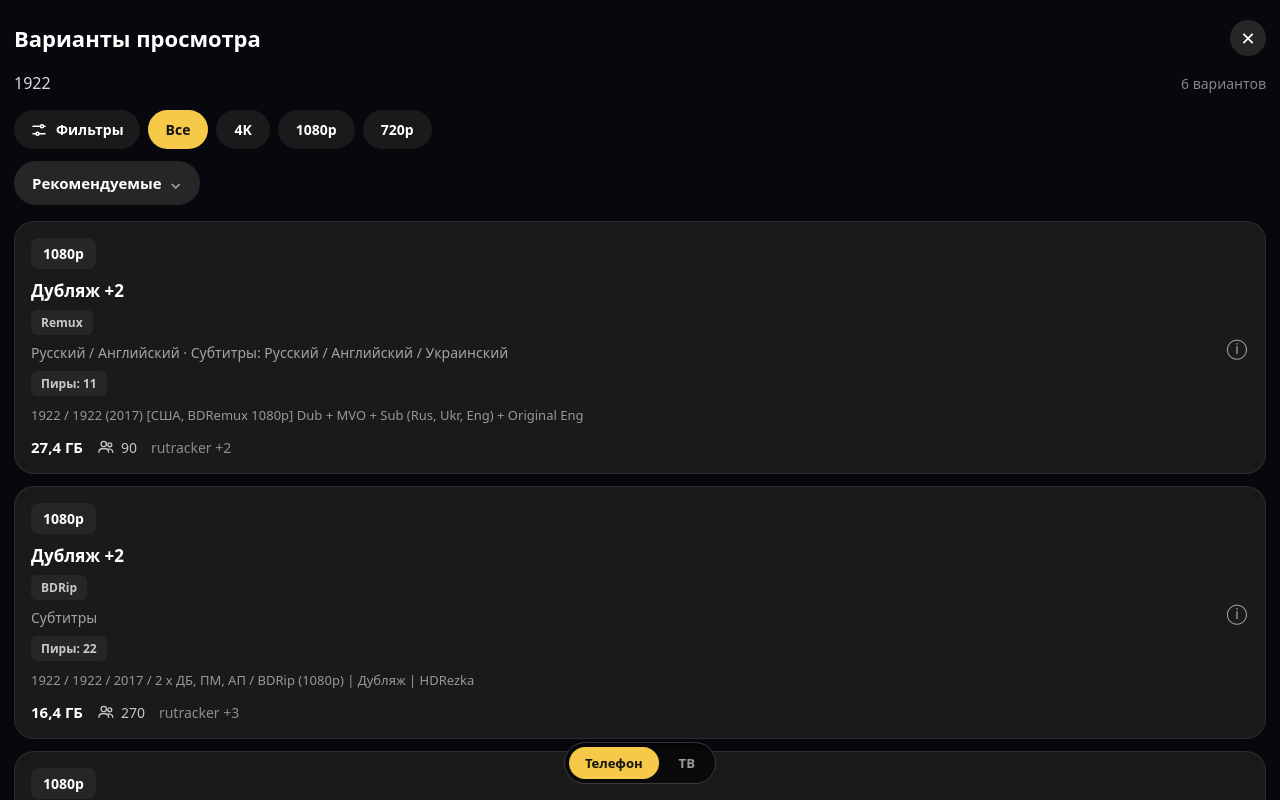
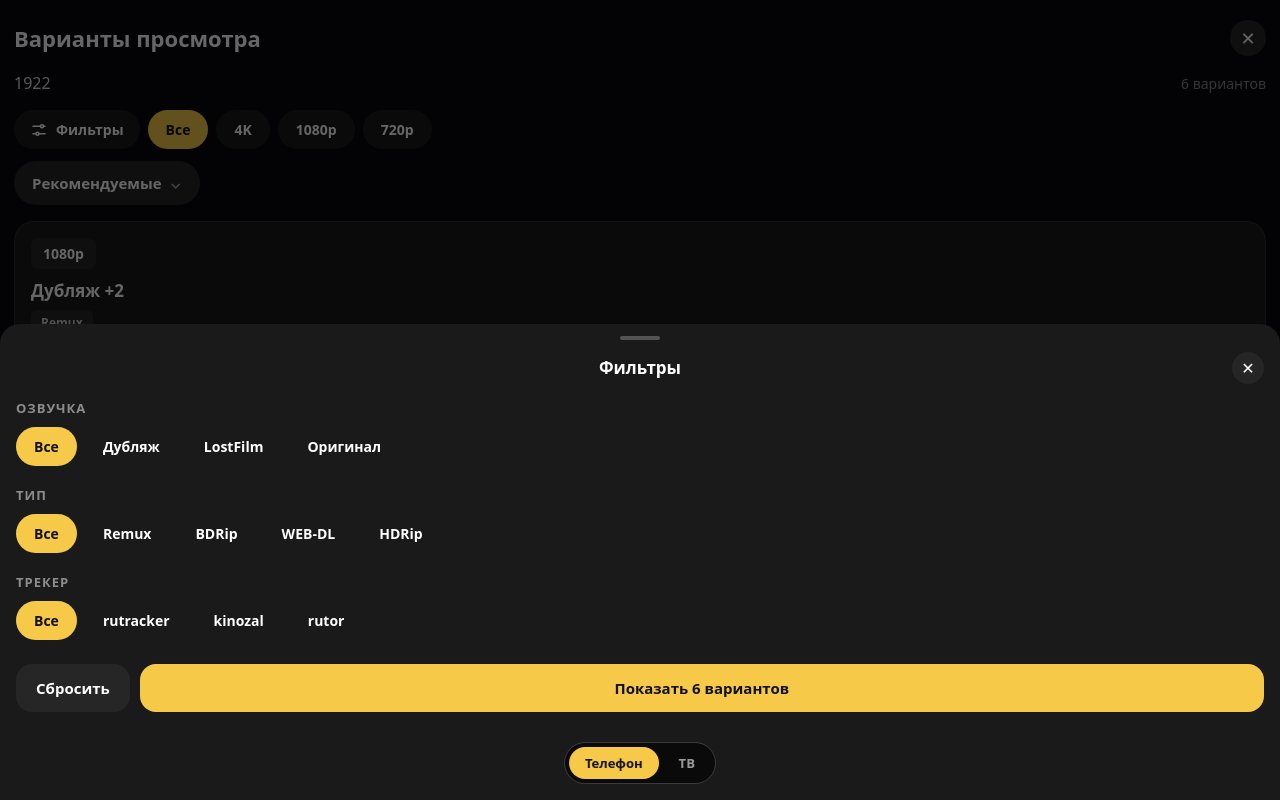
Before and after one commit to aukro1408/aukro1408.github.io, a plain HTML site: page preview/torrent-preview.html in a window 1280 px wide. Both pictures are taken after a click on the button "Фильтры". Shown: the top 800 px of the page. Drawn offline with Linux system fonts and the light colour scheme.

Commit message:
preview: Torrents filters sheet, no info icon

```diff
--- a/preview/torrent-preview.html
+++ b/preview/torrent-preview.html
@@ -26,7 +26,7 @@
   .sort-row { margin-bottom: 16px; }
   .sort-btn { display: inline-flex; align-items: center; gap: 8px; padding: 12px 18px; border-radius: 999px; border: 0; background: #262626; color: #fff; font-family: inherit; font-size: 15px; font-weight: 600; cursor: pointer; }
   .sort-btn .chev { color: rgba(255,255,255,.6); }
-  .tor-card { position: relative; background: #1a1a1a; border: 1px solid rgba(255,255,255,.08); border-radius: 20px; padding: 16px 52px 16px 16px; margin-bottom: 12px; cursor: pointer; text-align: left; color: #fff; font-family: inherit; width: 100%; display: block; }
+  .tor-card { position: relative; background: #1a1a1a; border: 1px solid rgba(255,255,255,.08); border-radius: 20px; padding: 16px; margin-bottom: 12px; cursor: pointer; text-align: left; color: #fff; font-family: inherit; width: 100%; display: block; }
   .tor-q { display: inline-block; padding: 6px 12px; border-radius: 8px; background: #262626; color: #fff; font-size: 14px; font-weight: 700; margin-bottom: 10px; }
   .tor-title { font-size: 17px; font-weight: 700; margin-bottom: 8px; }
   .tor-tags { display: flex; gap: 6px; flex-wrap: wrap; margin-bottom: 8px; }
@@ -39,9 +39,8 @@
   .tor-seeds { display: inline-flex; align-items: center; gap: 6px; color: rgba(255,255,255,.75); }
   .tor-seeds svg { width: 18px; height: 18px; stroke: currentColor; fill: none; stroke-width: 1.8; stroke-linecap: round; }
   .tor-trk { color: rgba(255,255,255,.5); }
-  .tor-info { position: absolute; right: 12px; top: 50%; transform: translateY(-50%); width: 32px; height: 32px; border: 0; border-radius: 50%; background: transparent; color: rgba(255,255,255,.6); font-size: 20px; cursor: pointer; }
   .backdrop { position: fixed; inset: 0; background: rgba(0,0,0,.6); z-index: 20; }
-  .sheet { position: fixed; left: 0; right: 0; bottom: 0; z-index: 21; background: #1a1a1a; border-radius: 20px 20px 0 0; padding: 12px 16px 32px; }
+  .sheet { position: fixed; left: 0; right: 0; bottom: 0; z-index: 21; background: #1a1a1a; border-radius: 20px 20px 0 0; padding: 12px 16px 88px; }
   .sheet-bar { width: 40px; height: 4px; border-radius: 2px; background: rgba(255,255,255,.25); margin: 0 auto 16px; }
   .sheet-title { position: relative; text-align: center; font-size: 17px; font-weight: 700; margin-bottom: 16px; }
   .sheet-close { position: absolute; right: 0; top: -4px; width: 32px; height: 32px; border: 0; border-radius: 50%; background: #262626; color: #fff; font-size: 16px; cursor: pointer; }
@@ -51,6 +50,13 @@
   .fx-opt { width: 100%; display: block; text-align: left; background: #262626; border: 0; border-radius: 16px; padding: 16px; margin-bottom: 10px; color: #fff; font-family: inherit; cursor: pointer; }
   .fx-opt-title { font-size: 16px; font-weight: 700; }
   .fx-opt-sub { margin-top: 2px; font-size: 14px; color: rgba(255,255,255,.6); }
+
+  .flt-label { margin: 20px 0 10px; font-size: 13px; font-weight: 700; letter-spacing: 1px; text-transform: uppercase; color: rgba(255,255,255,.5); }
+  .flt-label:first-child { margin-top: 4px; }
+  .flt-chips { display: flex; gap: 8px; flex-wrap: wrap; }
+  .flt-foot { display: flex; gap: 10px; margin-top: 24px; }
+  .flt-reset { padding: 14px 20px; border-radius: 16px; border: 0; background: #262626; color: #fff; font-family: inherit; font-size: 15px; font-weight: 700; cursor: pointer; }
+  .flt-show { flex: 1; padding: 14px 20px; border-radius: 16px; border: 0; background: #f7c948; color: #111; font-family: inherit; font-size: 15px; font-weight: 700; cursor: pointer; }
 </style>
 </head>
 <body>
@@ -62,7 +68,7 @@
   </div>
   <div class="movie-row"><span class="t">1922</span><span class="c" id="torCount"></span></div>
   <div class="filters">
-    <button class="f-btn" id="torFilters"><svg viewBox="0 0 24 24"><path d="M4 7h10M18 7h2M4 17h4M12 17h8"/><circle cx="16" cy="7" r="2"/><circle cx="10" cy="17" r="2"/></svg>Фильтры</button>
+    <button class="f-btn" id="torFilters"><svg viewBox="0 0 24 24"><path d="M4 7h10M18 7h2M4 17h4M12 17h8"/><circle cx="16" cy="7" r="2"/><circle cx="10" cy="17" r="2"/></svg><span id="fltBtnText">Фильтры</span></button>
     <button class="chip sel" data-q="all">Все</button>
     <button class="chip" data-q="4K">4K</button>
     <button class="chip" data-q="1080">1080p</button>
@@ -77,6 +83,37 @@
   <div class="sheet-title">Порядок вариантов <button class="sheet-close" id="sortClose">✕</button></div>
   <div id="sortOpts"></div>
 </div>
+<div class="backdrop" id="fltBackdrop" hidden></div>
+<div class="sheet" id="fltSheet" hidden>
+  <div class="sheet-bar"></div>
+  <div class="sheet-title">Фильтры <button class="sheet-close" id="fltClose">✕</button></div>
+  <div class="flt-label">Озвучка</div>
+  <div class="flt-chips" id="fltVoice">
+    <button class="chip sel" data-v="all">Все</button>
+    <button class="chip" data-v="dub">Дубляж</button>
+    <button class="chip" data-v="lost">LostFilm</button>
+    <button class="chip" data-v="orig">Оригинал</button>
+  </div>
+  <div class="flt-label">Тип</div>
+  <div class="flt-chips" id="fltType">
+    <button class="chip sel" data-v="all">Все</button>
+    <button class="chip" data-v="Remux">Remux</button>
+    <button class="chip" data-v="BDRip">BDRip</button>
+    <button class="chip" data-v="WEB-DL">WEB-DL</button>
+    <button class="chip" data-v="HDRip">HDRip</button>
+  </div>
+  <div class="flt-label">Трекер</div>
+  <div class="flt-chips" id="fltTracker">
+    <button class="chip sel" data-v="all">Все</button>
+    <button class="chip" data-v="rutracker">rutracker</button>
+    <button class="chip" data-v="kinozal">kinozal</button>
+    <button class="chip" data-v="rutor">rutor</button>
+  </div>
+  <div class="flt-foot">
+    <button class="flt-reset" id="fltReset">Сбросить</button>
+    <button class="flt-show" id="fltShow">Показать</button>
+  </div>
+</div>
 <div class="backdrop" id="plBackdrop" hidden></div>
 <div class="sheet" id="plSheet" hidden>
   <div class="sheet-bar"></div>
@@ -86,12 +123,12 @@
 </div>
 <script>
   var TORS = [
-    {q:1080, voice:'Дубляж +2', tags:['Remux'], audio:'Русский / Английский · Субтитры: Русский / Английский / Украинский', peers:11, name:'1922 / 1922 (2017) [США, BDRemux 1080p] Dub + MVO + Sub (Rus, Ukr, Eng) + Original Eng', size:27.4, seeds:90, tracker:'rutracker', more:2},
-    {q:1080, voice:'Дубляж +2', tags:['BDRip'], audio:'Субтитры', peers:22, name:'1922 / 1922 / 2017 / 2 x ДБ, ПМ, АП / BDRip (1080p) | Дубляж | HDRezka', size:16.4, seeds:270, tracker:'rutracker', more:3},
-    {q:1080, voice:'LostFilm', tags:['WEB-DL'], audio:'Русский', peers:58, name:'1922 WEB-DL 1080p', size:3.1, seeds:58, tracker:'kinozal', more:0},
-    {q:720, voice:'Дубляж', tags:['HDRip'], audio:'Русский', peers:31, name:'1922 HDRip 720p', size:1.4, seeds:31, tracker:'rutor', more:0},
-    {q:2160, voice:'Дубляж +1', tags:['Remux'], audio:'Русский / Английский · Субтитры: Русский', peers:7, name:'1922 (2017) [США, UHD Remux 2160p] Dub + Original Eng', size:45.2, seeds:42, tracker:'rutracker', more:1},
-    {q:1080, voice:'Оригинал, субтитры', tags:['WEB-DL'], audio:'Английский · Субтитры: Русский', peers:18, name:'1922 WEB-DL 1080p Original', size:5.6, seeds:64, tracker:'kinozal', more:0}
+    {q:1080, voice:'Дубляж +2', vkey:'dub', tags:['Remux'], audio:'Русский / Английский · Субтитры: Русский / Английский / Украинский', peers:11, name:'1922 / 1922 (2017) [США, BDRemux 1080p] Dub + MVO + Sub (Rus, Ukr, Eng) + Original Eng', size:27.4, seeds:90, tracker:'rutracker', more:2},
+    {q:1080, voice:'Дубляж +2', vkey:'dub', tags:['BDRip'], audio:'Субтитры', peers:22, name:'1922 / 1922 / 2017 / 2 x ДБ, ПМ, АП / BDRip (1080p) | Дубляж | HDRezka', size:16.4, seeds:270, tracker:'rutracker', more:3},
+    {q:1080, voice:'LostFilm', vkey:'lost', tags:['WEB-DL'], audio:'Русский', peers:58, name:'1922 WEB-DL 1080p', size:3.1, seeds:58, tracker:'kinozal', more:0},
+    {q:720, voice:'Дубляж', vkey:'dub', tags:['HDRip'], audio:'Русский', peers:31, name:'1922 HDRip 720p', size:1.4, seeds:31, tracker:'rutor', more:0},
+    {q:2160, voice:'Дубляж +1', vkey:'dub', tags:['Remux'], audio:'Русский / Английский · Субтитры: Русский', peers:7, name:'1922 (2017) [США, UHD Remux 2160p] Dub + Original Eng', size:45.2, seeds:42, tracker:'rutracker', more:1},
+    {q:1080, voice:'Оригинал, субтитры', vkey:'orig', tags:['WEB-DL'], audio:'Английский · Субтитры: Русский', peers:18, name:'1922 WEB-DL 1080p Original', size:5.6, seeds:64, tracker:'kinozal', more:0}
   ];
   var SORTS = [
     {id:'rec', t:'Рекомендуемые'},
@@ -101,19 +138,31 @@
     {id:'quality', t:'Выше качество'}
   ];
   var curQ = 'all', curSort = 'rec', curTor = null;
+  var applied = {voice:'all', type:'all', tracker:'all'};
+  var draft = {voice:'all', type:'all', tracker:'all'};
   function fmtSize(v){ return String(v).replace('.', ',') + ' ГБ'; }
   function plural(n, a, b, c){ var m10 = n % 10, m100 = n % 100; if (m10 === 1 && m100 !== 11) return a; if (m10 >= 2 && m10 <= 4 && (m100 < 10 || m100 >= 20)) return b; return c; }
+  function matchQ(t){
+    if (curQ === 'all') return true;
+    if (curQ === '4K') return t.q >= 2160;
+    return t.q === parseInt(curQ, 10);
+  }
+  function matchF(t, f){
+    if (f.voice !== 'all' && t.vkey !== f.voice) return false;
+    if (f.type !== 'all' && t.tags.indexOf(f.type) === -1) return false;
+    if (f.tracker !== 'all' && t.tracker !== f.tracker) return false;
+    return true;
+  }
   function visible(){
-    var arr = TORS.filter(function(t){
-      if (curQ === 'all') return true;
-      if (curQ === '4K') return t.q >= 2160;
-      return t.q === parseInt(curQ, 10);
-    });
+    var arr = TORS.filter(function(t){ return matchQ(t) && matchF(t, applied); });
     if (curSort === 'seeds') arr = arr.slice().sort(function(a,b){ return b.seeds - a.seeds; });
     if (curSort === 'sizeAsc') arr = arr.slice().sort(function(a,b){ return a.size - b.size; });
     if (curSort === 'sizeDesc') arr = arr.slice().sort(function(a,b){ return b.size - a.size; });
     if (curSort === 'quality') arr = arr.slice().sort(function(a,b){ return b.q - a.q; });
     return arr;
+  }
+  function draftCount(){
+    return TORS.filter(function(t){ return matchQ(t) && matchF(t, draft); }).length;
   }
   function render(){
     var arr = visible();
@@ -127,7 +176,6 @@
         + '<span class="tor-peers">Пиры: ' + t.peers + '</span>'
         + '<div class="tor-name">' + t.name + '</div>'
         + '<div class="tor-meta"><b>' + fmtSize(t.size) + '</b><span class="tor-seeds"><svg viewBox="0 0 24 24"><circle cx="9" cy="8" r="3.5"/><path d="M2.5 19c0-3 2.9-5 6.5-5s6.5 2 6.5 5"/><circle cx="17" cy="9" r="2.6"/><path d="M15.5 14.6c2.9.3 5.5 2 5.5 4.4"/></svg>' + t.seeds + '</span><span class="tor-trk">' + t.tracker + (t.more ? ' +' + t.more : '') + '</span></div>'
-        + '<button class="tor-info" aria-label="Подробнее">ⓘ</button>'
         + '</article>';
     }).join('');
     document.querySelectorAll('.tor-card').forEach(function(card){
@@ -135,12 +183,6 @@
         curTor = arr[+card.dataset.i];
         document.getElementById('plSheet').hidden = false;
         document.getElementById('plBackdrop').hidden = false;
-      });
-    });
-    document.querySelectorAll('.tor-info').forEach(function(b){
-      b.addEventListener('click', function(e){
-        e.stopPropagation();
-        console.log('torrent info', curTor);
       });
     });
   }
@@ -158,15 +200,67 @@
       });
     });
   }
-  document.querySelectorAll('.chip').forEach(function(c){
+  function paintFltChips(){
+    [['fltVoice','voice'],['fltType','type'],['fltTracker','tracker']].forEach(function(pair){
+      document.querySelectorAll('#' + pair[0] + ' .chip').forEach(function(c){
+        c.classList.toggle('sel', c.dataset.v === draft[pair[1]]);
+      });
+    });
+  }
+  function activeCount(f){
+    var n = 0;
+    if (f.voice !== 'all') n++;
+    if (f.type !== 'all') n++;
+    if (f.tracker !== 'all') n++;
+    return n;
+  }
+  function paintFltBtn(){
+    var n = activeCount(applied);
+    document.getElementById('fltBtnText').textContent = n ? 'Фильтры · ' + n : 'Фильтры';
+  }
+  function paintShowBtn(){
+    var n = draftCount();
+    document.getElementById('fltShow').textContent = 'Показать ' + n + ' ' + plural(n, 'вариант', 'варианта', 'вариантов');
+  }
+  function openFlt(){
+    draft = {voice:applied.voice, type:applied.type, tracker:applied.tracker};
+    paintFltChips(); paintShowBtn();
+    document.getElementById('fltSheet').hidden = false;
+    document.getElementById('fltBackdrop').hidden = false;
+  }
+  function closeFlt(){
+    document.getElementById('fltSheet').hidden = true;
+    document.getElementById('fltBackdrop').hidden = true;
+  }
+  [['fltVoice','voice'],['fltType','type'],['fltTracker','tracker']].forEach(function(pair){
+    document.querySelectorAll('#' + pair[0] + ' .chip').forEach(function(c){
+      c.addEventListener('click', function(){
+        draft[pair[1]] = c.dataset.v;
+        paintFltChips(); paintShowBtn();
+      });
+    });
+  });
+  document.getElementById('torFilters').addEventListener('click', openFlt);
+  document.getElementById('fltClose').addEventListener('click', closeFlt);
+  document.getElementById('fltBackdrop').addEventListener('click', closeFlt);
+  document.getElementById('fltReset').addEventListener('click', function(){
+    draft = {voice:'all', type:'all', tracker:'all'};
+    paintFltChips(); paintShowBtn();
+  });
+  document.getElementById('fltShow').addEventListener('click', function(){
+    applied = {voice:draft.voice, type:draft.type, tracker:draft.tracker};
+    paintFltBtn();
+    closeFlt();
+    render();
+  });
+  document.querySelectorAll('.filters .chip').forEach(function(c){
     c.addEventListener('click', function(){
-      document.querySelectorAll('.chip').forEach(function(x){ x.classList.remove('sel'); });
+      document.querySelectorAll('.filters .chip').forEach(function(x){ x.classList.remove('sel'); });
       c.classList.add('sel');
       curQ = c.dataset.q;
       render();
     });
   });
-  document.getElementById('torFilters').addEventListener('click', function(){ console.log('torrent filters'); });
   document.getElementById('torSortBtn').addEventListener('click', function(){
     renderSortOpts();
     document.getElementById('sortSheet').hidden = false;
```
